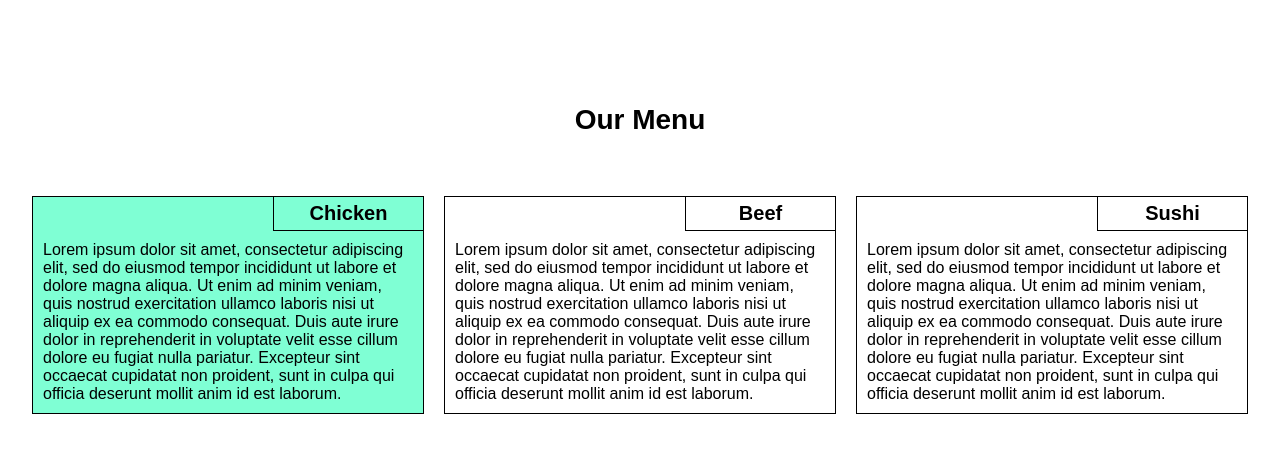
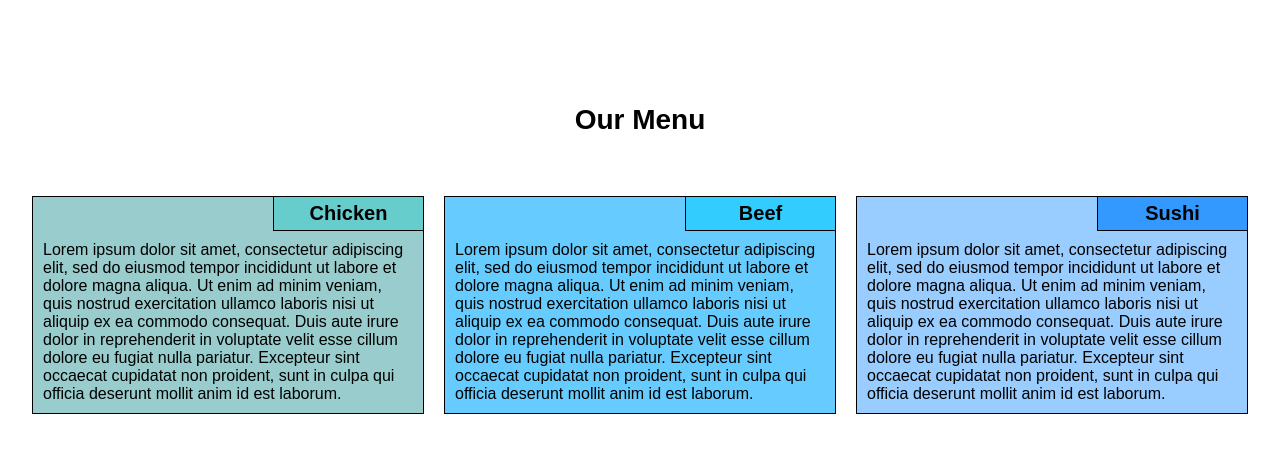
Before and after one commit to Lemeshevskaya/coursera_html, a plain HTML site: page mod2_solution/index.html in a window 1280 px wide. Drawn offline with Linux system fonts and the light colour scheme.

Commit message:
feat: change background

```diff
--- a/mod2_solution/css/style.css
+++ b/mod2_solution/css/style.css
@@ -62,7 +62,6 @@
     border-bottom: 1px solid black;
     font-size: 1.25em;
   }
-
   p {
     padding: 10px;
   }
@@ -78,12 +77,23 @@
     grid-row-gap: 20px;
   }
   .menu_item1 {
-    background-color: aquamarine;
+    background-color: #99CCCC;
     grid-area: chicken;
   }
   .menu_item2 {
     grid-area: beef;
+    background-color: #66CCFF;
   }
   .menu_item3 {
     grid-area: sushi;
+    background-color: #99CCFF;
   }
+  .menu_item1 > h2 {
+    background-color: #66CCCC;
+  }
+  .menu_item2 > h2 {
+    background-color: #33CCFF;
+  }
+  .menu_item3 > h2 {
+    background-color: #3399FF;
+  }
```
